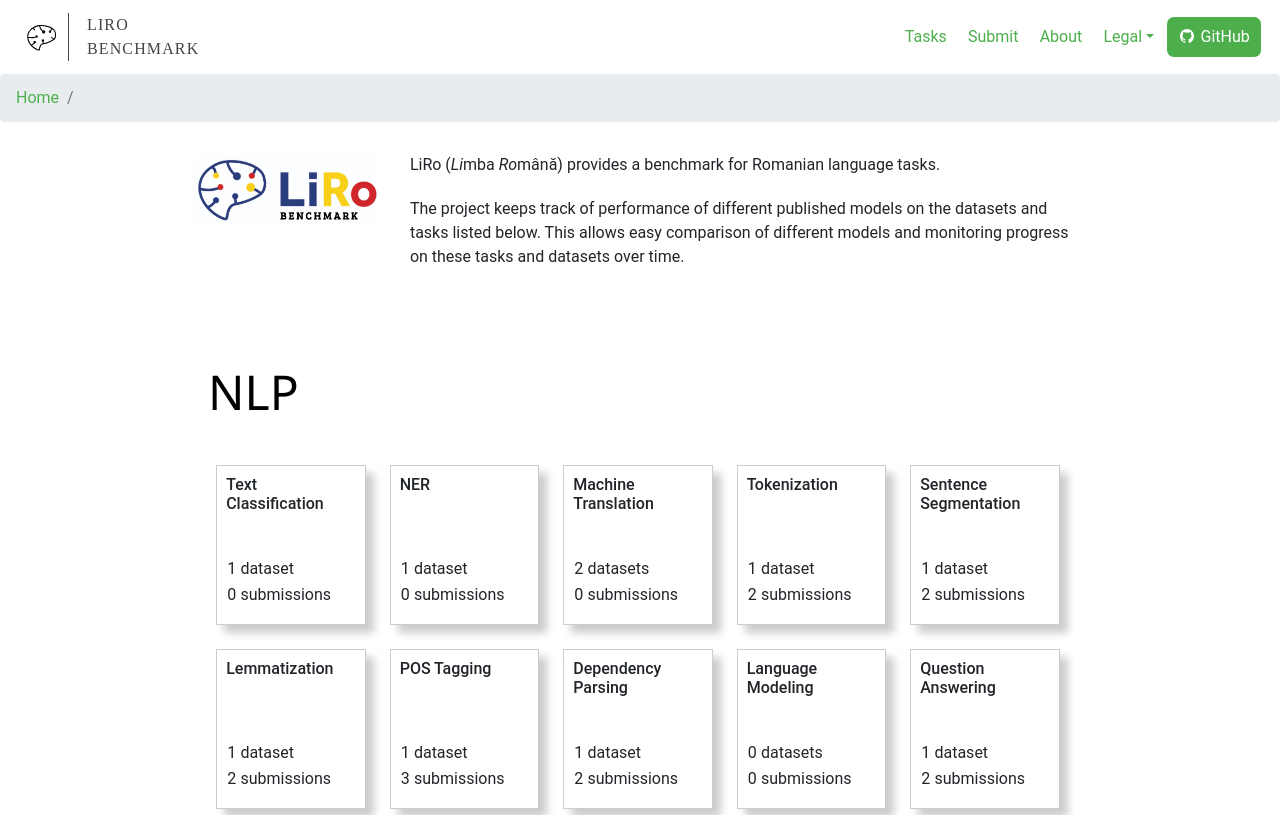
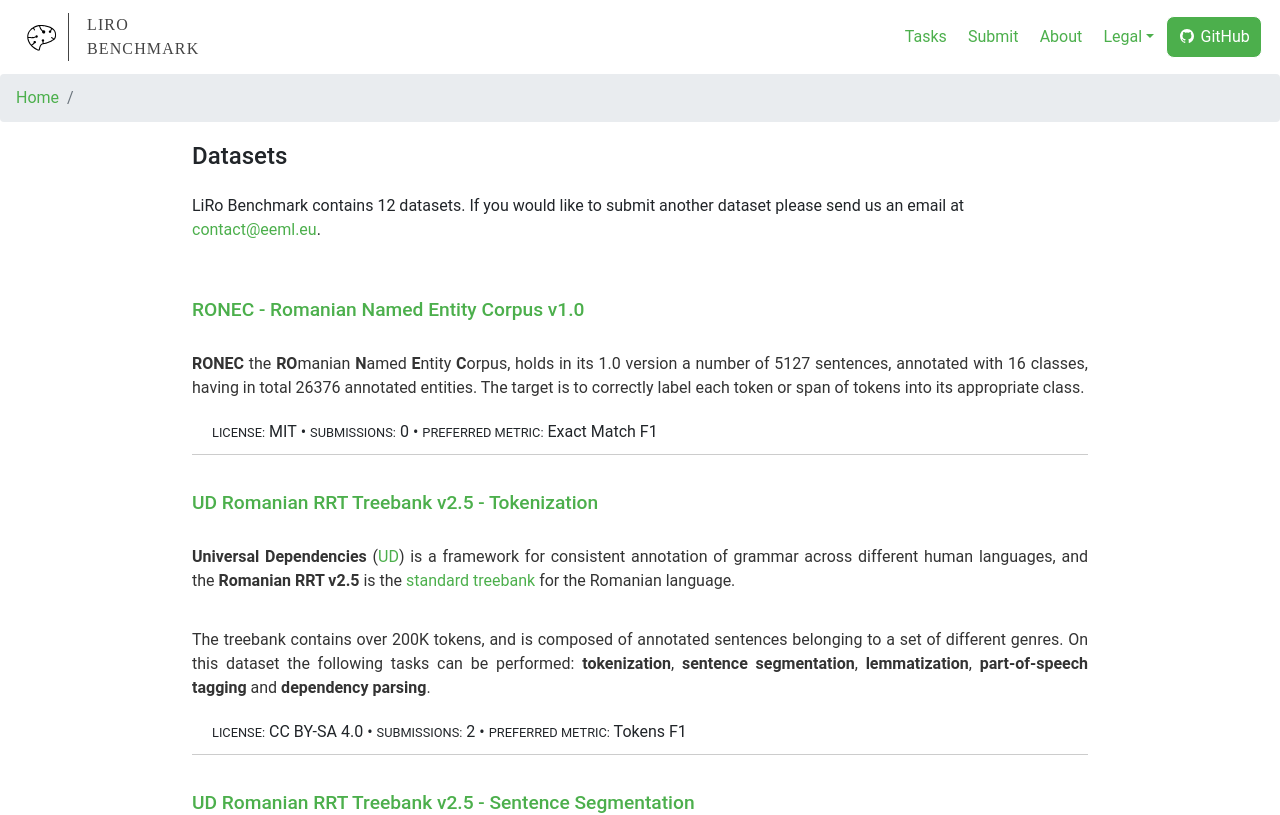
Before and after one commit to LiroBenchmark/LiroBenchmark.github.io, a React (Create React App) app: page /datasets in a window 1280 px wide. Shown: the top 815 px of the page. Built offline with nearby package versions, Linux system fonts and the light colour scheme; what webfontloader would draw is missing.

Commit message:
Added route to Datasets component

```diff
--- a/src/Components/Dashboard.js
+++ b/src/Components/Dashboard.js
@@ -8,6 +8,7 @@ import AboutPage from './AboutPage';
 import SubmitPage from './SubmitPage';
 import TermsAndConditionsPage from './TermsAndConditionsPage';
 import PrivacyStatementPage from './PrivacyStatementPage';
+import Datasets from './Datasets';
 
 const Dashboard = (props) => {
   const { location } = props;
@@ -17,6 +18,7 @@ const Dashboard = (props) => {
       <Route exact path="/submit" component={SubmitPage} />
       <Route exact path={UrlBuilder.taskUrlTemplate} component={TaskDetails} />
       <Route exact path={UrlBuilder.datasetUrlTemplate} component={DatasetDetails} />
+      <Route exact path="/datasets" component={Datasets} />
       <Route exact path="/terms-and-conditions" component={TermsAndConditionsPage} />
       <Route exact path="/privacy-statement" component={PrivacyStatementPage} />
       <Route path="/" component={Tasks} />
```
